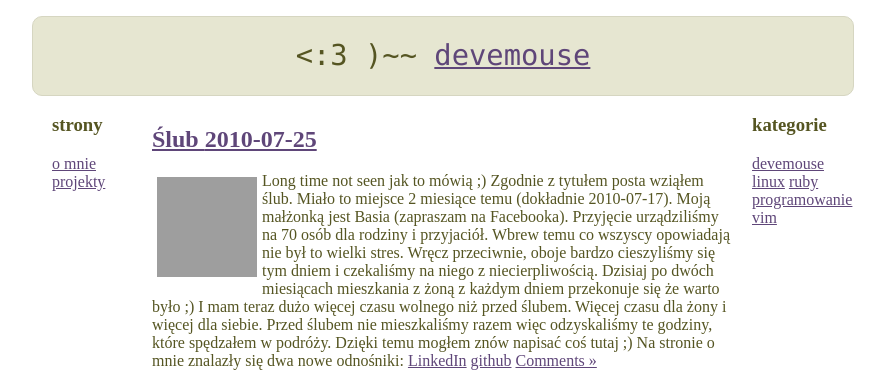
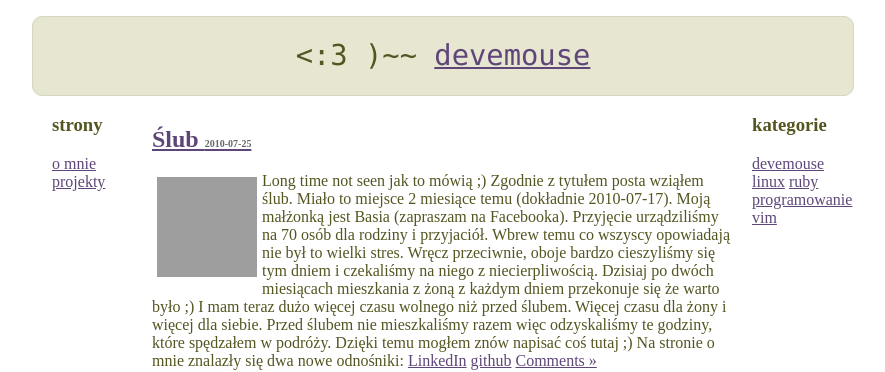
Before and after one commit to devemouse/devemouse.github.com, a Jekyll site: the page built from index.html, in a window 1280 px wide. Shown: the top 372 px of the page, without its empty margins (198-1083 px from the left). Built offline with Jekyll 4.4.1, drawn with Linux system fonts in a browser that asks for light colours; Markdown is read by kramdown in place of the engine named in the settings; grey boxes are pictures that could not be loaded.

Commit message:
bug in css

```diff
--- a/css/default.css
+++ b/css/default.css
@@ -70,7 +70,7 @@ li.post {
   }
 
 
-  .posts_title time {
+  .post_title time {
      text-align: center;
      color: #666;
      margin-bottom: 15px;
```
